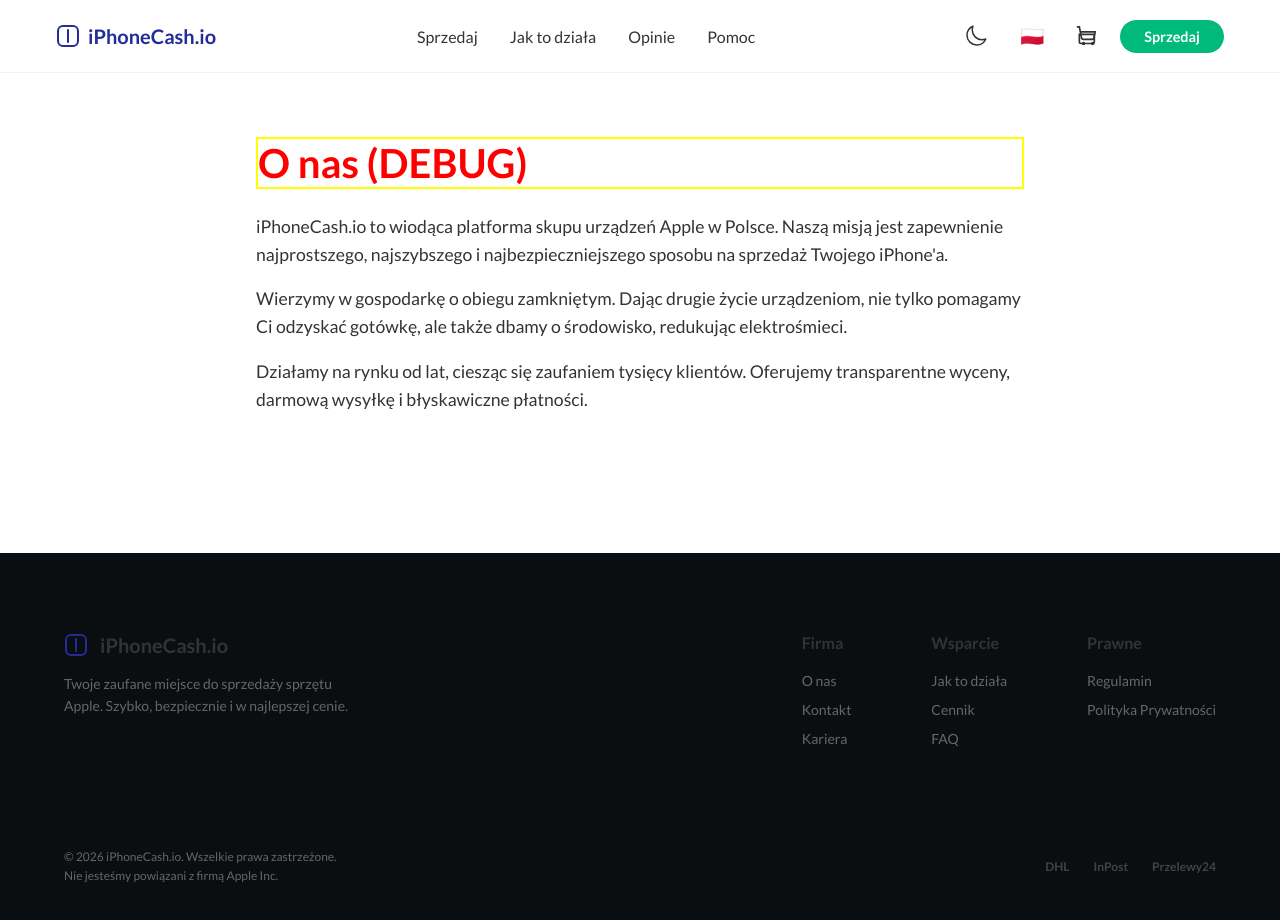
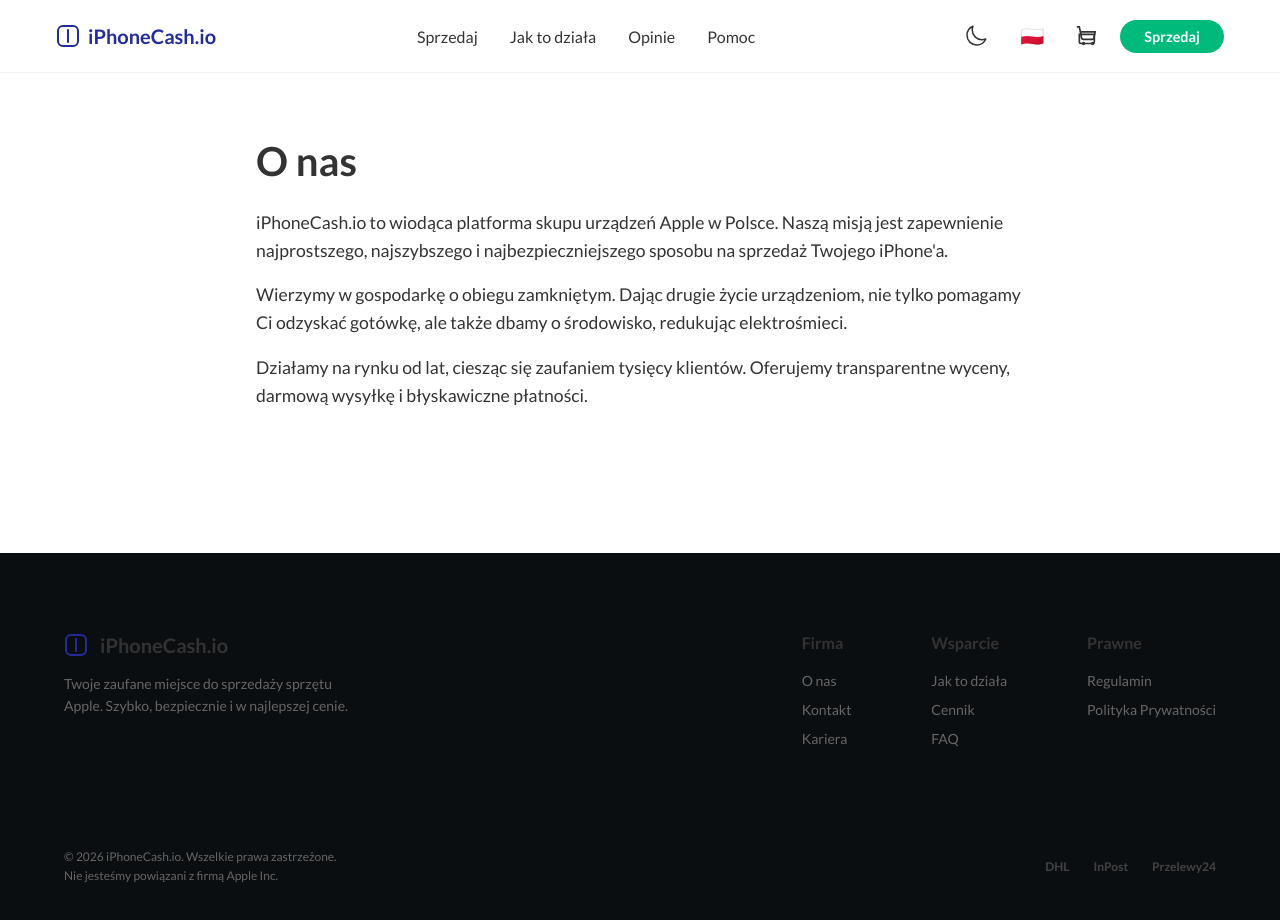
Before and after one commit to jokotoko/iphone-cash, a Next.js app: page /about in a window 1280 px wide. Shown: the top 920 px of the page. Built offline with nearby package versions, Linux system fonts and the light colour scheme; no server answers.

Commit message:
Fix Google Analytics and update configuration

```diff
--- a/next.config.mjs
+++ b/next.config.mjs
@@ -1,8 +1,4 @@
 /** @type {import('next').NextConfig} */
-const nextConfig = {
-  eslint: {
-    ignoreDuringBuilds: true,
-  },
-};
+const nextConfig = {};
 
 export default nextConfig;
--- a/src/app/about/page.js
+++ b/src/app/about/page.js
@@ -1,7 +1,7 @@
 export default function AboutPage() {
     return (
         <div style={{ maxWidth: '800px', margin: '0 auto', padding: '4rem 1rem', minHeight: '60vh' }}>
-            <h1 style={{ fontSize: '2.5rem', fontWeight: 'bold', marginBottom: '1.5rem', color: 'red', border: '2px solid yellow' }}>O nas (DEBUG)</h1>
+            <h1 style={{ fontSize: '2.5rem', fontWeight: 'bold', marginBottom: '1.5rem', color: 'var(--text-main)' }}>O nas</h1>
             <p style={{ fontSize: '1.1rem', lineHeight: '1.6', color: 'var(--text-body)', marginBottom: '1rem' }}>
                 iPhoneCash.io to wiodąca platforma skupu urządzeń Apple w Polsce. Naszą misją jest zapewnienie najprostszego,
                 najszybszego i najbezpieczniejszego sposobu na sprzedaż Twojego iPhone'a.
```
